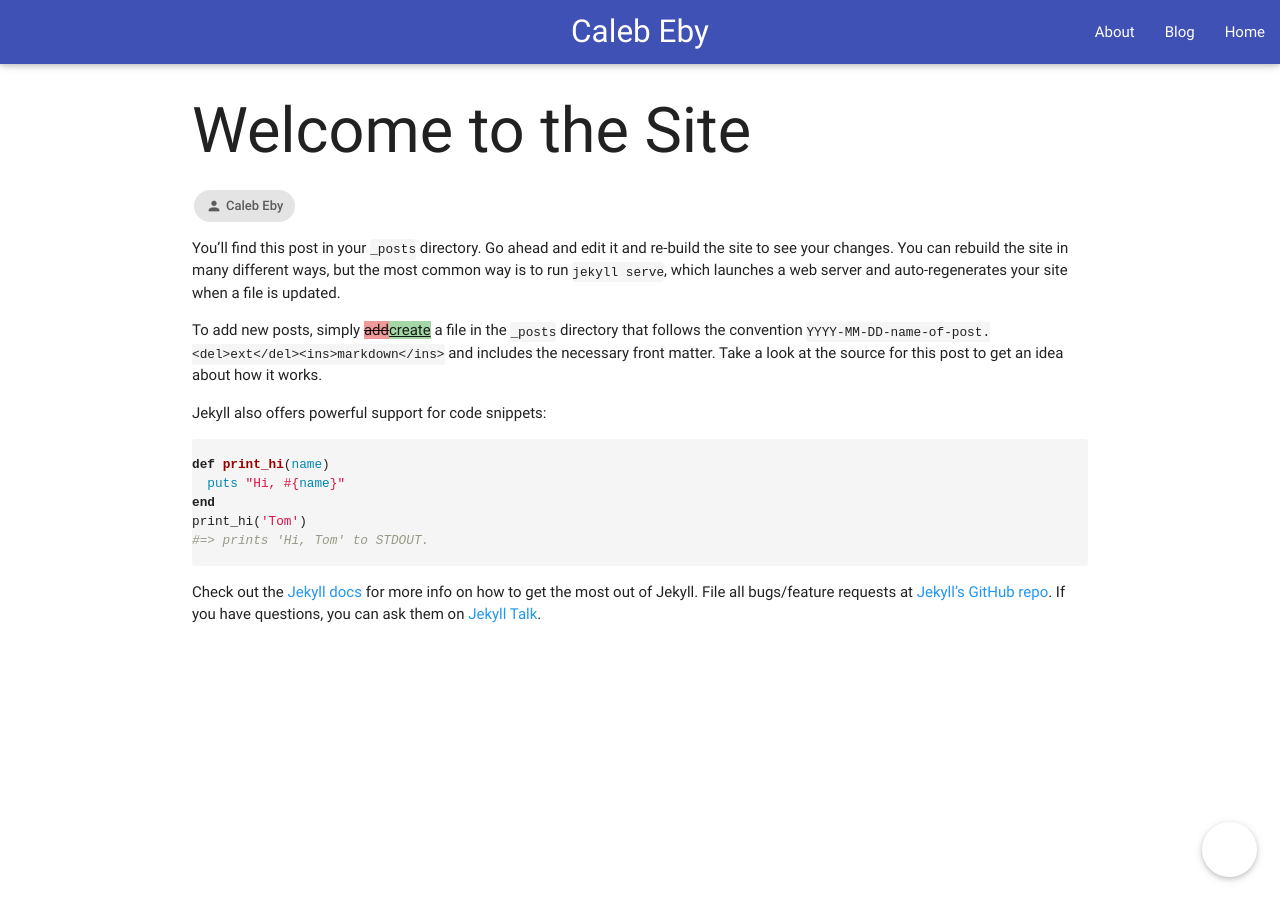
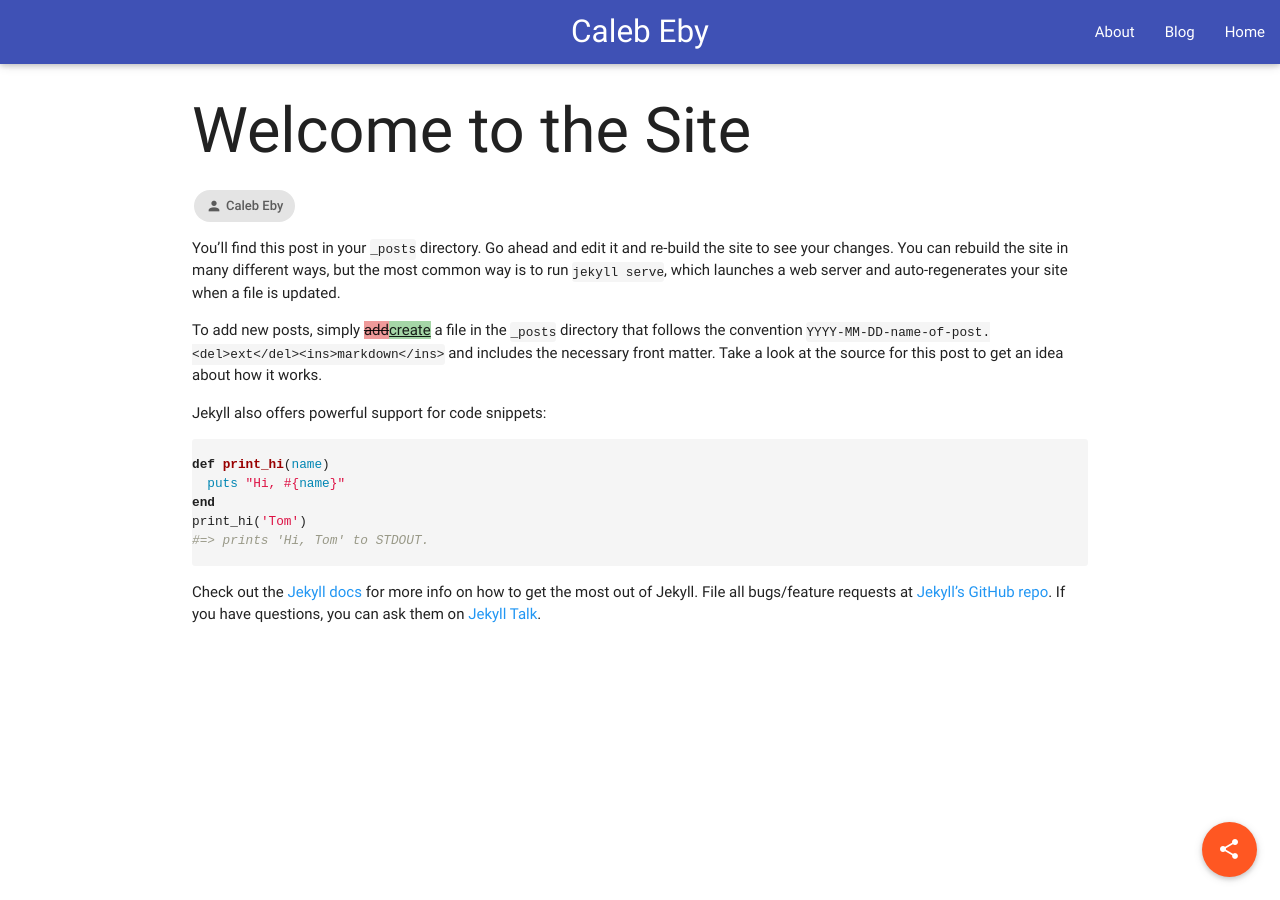
Before and after one commit to calebeby/calebeby.github.io, a Jekyll site: the page built from _posts/2016-01-07-welcome-to-the-site.markdown, in a window 1280 px wide. Built offline with Jekyll 4.4.1, drawn with Linux system fonts in a browser that asks for light colours; nearby versions of some CDN libraries.

Commit message:
Update _buttons.scss

```diff
--- a/_sass/_buttons.scss
+++ b/_sass/_buttons.scss
@@ -64,7 +64,6 @@
   height: $button-floating-size;
   line-height: $button-floating-size;
   padding: 0;
-  background-color: inherit;
   border-radius: 50%;
   @extend .z-depth-1;
   transition: .3s;
```
